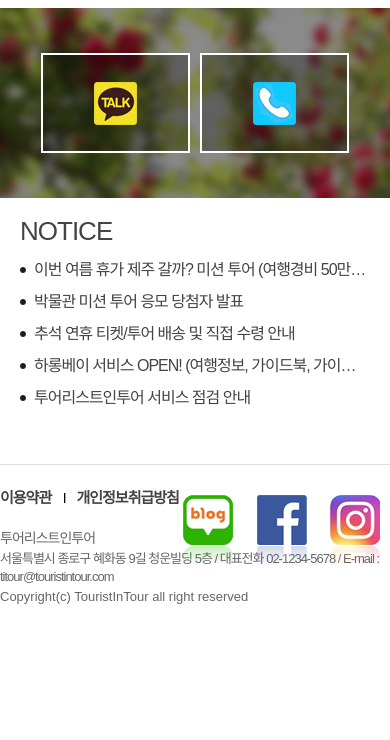
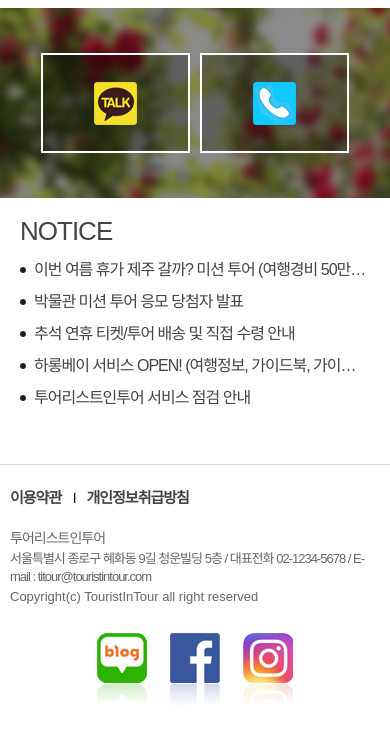
Before and after one commit to rhdms1035/20200504-tour, a plain HTML site: page index.html in a window 390 px wide. Shown: the part 2536-3276 px from the top of the page. Before the commit the page ends 3179 px from the top, so only its background shows below. Drawn offline with Linux system fonts and the light colour scheme.

Commit message:
최종완료

```diff
--- a/css/rwd.css
+++ b/css/rwd.css
@@ -1,6 +1,6 @@
 @charset "utf-8";
 
-/* ★★★★★★★화면 1050크기 */
+/* ★★★★★★★★★★★★★★★★★★★★★★★★★★★화면 1050크기 */
 @media  screen  and  (max-width:1050px) {
 
      #header  h1  {float:left; padding:45px 0 0 20px;}
@@ -88,11 +88,16 @@
       margin-right:0%;
       background-image: url(../img/ico_phone.png);
       padding-left: 85px; }
-.bbs_line { float: right;    width: 30%;   }
+.bbs_line { float: right;    width: 30%;  padding-right: 20px; }
+
+footer {
+  border-top: 1px solid #ddd;
+  padding-left: 10px; padding-right: 10px;
+}
 
 }
 
-/* ★★★★★★★화면 799크기 */
+/* ★★★★★★★★★★★★★★★★★★★★★★★화면 799크기 */
 @media  screen  and  (max-width:799px) {
 
 .bgbox  .txt  p:nth-child(1)   { font-size:12px }
@@ -233,3 +238,32 @@
 
 .bbs_line { float: none;    width: 100%;  padding: 20px;  }
 }
+
+.foot_list  li {   display:inline-block;  margin-top:25px;
+  font-weight: bold;   font-size: 15px; }
+.foot_list   li:first-child:after {
+    content: "|";   display: inline-block;
+    padding: 0  10px;    font-size: 10px;
+    color: #000;     position: relative;    top: -2px;  left:2px  }
+ .foot_area  h2 {  padding-top: 25px;
+      font-size: 14px;    color: #666;    }
+.foot_area  .addr {    padding-top: 5px;
+        line-height: 1.4;      font-size: 13px;      color: #666;      }
+.foot_area   .copy {   padding-top: 3px;
+          font-size: 13px;   color: #666;   letter-spacing: 0;     }
+.foot_area   .snslink { position: static; top:0; right:0;
+  text-align: center;}
+.foot_area { position:relative; padding-bottom:40px }
+.foot_area   .snslink  li { display:inline-block; margin:30px  10px }
+.foot_area   .snslink  li  a { display:block;
+  width:50px; height:73px;
+  background:url(../img/sprite.png) no-repeat;
+  background-position:0 0;
+  text-indent:-9999px; overflow:hiddden;
+}
+.foot_area   .snslink  li+li  a {
+   background-position:-50px  0;
+}
+.foot_area   .snslink  li+li+li  a {
+  background-position:-100px  0;
+}
```
